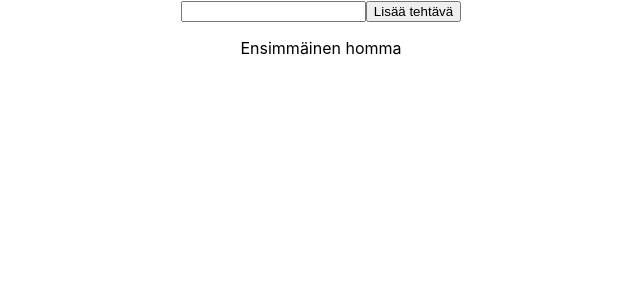
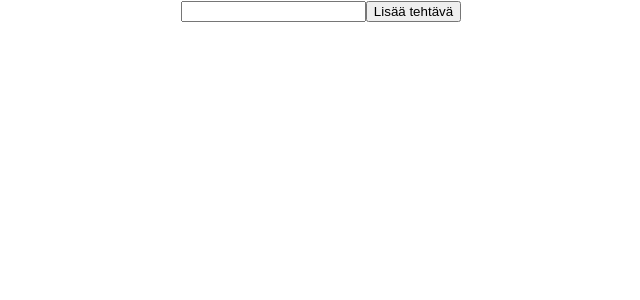
Before and after one commit to svakel/ToDo, a React (Create React App) app: page / in a window 1280 px wide. Shown: the top 300 px of the page, without its empty margins (319-959 px from the left). Built offline with nearby package versions, Linux system fonts and the light colour scheme.

Commit message:
ToDoList ei vielä toimi

```diff
--- a/src/App.tsx
+++ b/src/App.tsx
@@ -3,18 +3,18 @@ import { FormEvent } from 'react';
 import ToDoList from './components/ToDoList'
 import './App.css';
 
-interface ItemState {
+interface IState {
   newItem?: string,
   items?: any
 };
 
 
-class App extends Component<ItemState> {
-  state: ItemState = {
+class App extends Component<IState> {
+  state: IState = {
     newItem: '',
     items: []
   };
-  constructor(props: ItemState) {
+  constructor(props: IState) {
     super(props);
     this.handleInput = this.handleInput.bind(this);
     this.addItem = this.addItem.bind(this);
@@ -27,9 +27,11 @@ class App extends Component<ItemState> {
   addItem (e: FormEvent<any>) {
     e.preventDefault()
     const todoObject: any = {
-      content: this.state.newItem
+      content: this.state.newItem,
+      id: this.state.items.length + 1
     }
-    const items: any = this.state.items.concat(todoObject)
+    const items: [] = this.state.items.concat(todoObject)
+    console.log(items)
 
     this.setState({
       items: items,
@@ -60,7 +62,7 @@ class App extends Component<ItemState> {
         <button type="submit">Lisää tehtävä</button>
       </form>
 
-        <ToDoList />
+        <ToDoList items={this.state.items} />
 
 
       </div>
--- a/src/components/ToDoItem.tsx
+++ b/src/components/ToDoItem.tsx
@@ -2,7 +2,7 @@ import React, { Component } from 'react';
 
 const ToDoItem = (props: {todo: string}) : any => {
     return (
-        <p>{props.todo}</p>
+        <li>{props.todo}</li>
     );
 }
 
--- a/src/components/ToDoList.tsx
+++ b/src/components/ToDoList.tsx
@@ -1,16 +1,17 @@
 import React, { Component } from 'react';
 import ToDoItem from './ToDoItem';
 
-class ToDoList extends Component {
+const ToDoList = (props: any) => {
+    const { items } = props;
 
-    render() {
         return (
             <div>
-                <ToDoItem todo='Ensimmäinen homma'/>
-
+                <ul>
+                    {items.map((item: any, key: string) => <ToDoItem key={item.id} todo={item}/>)}
+                {/* <ToDoItem todo='Ensimmäinen homma'/> */}
+                </ul>
             </div>
         );
-    }
 }
 
 export default ToDoList;
```
Also changed, not shown: 1 other file (tests, documents, lock files or other folders).
